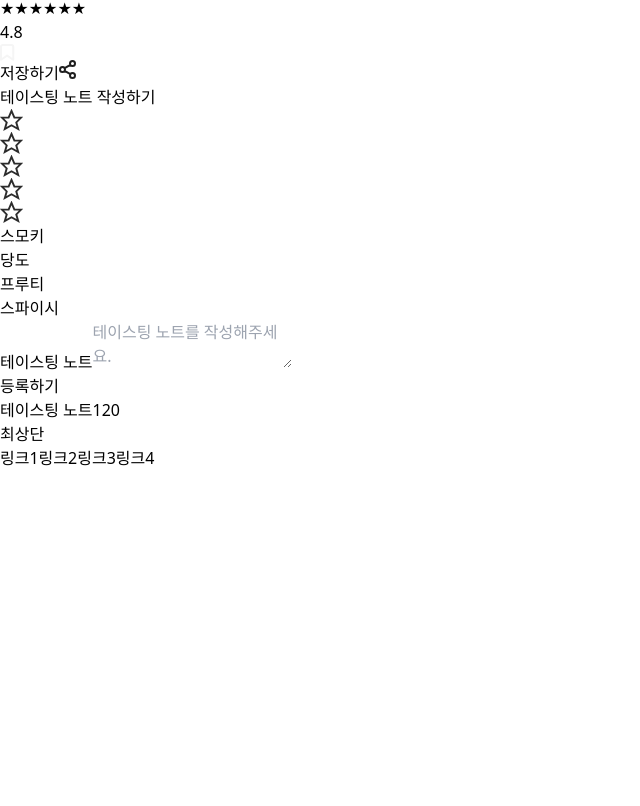
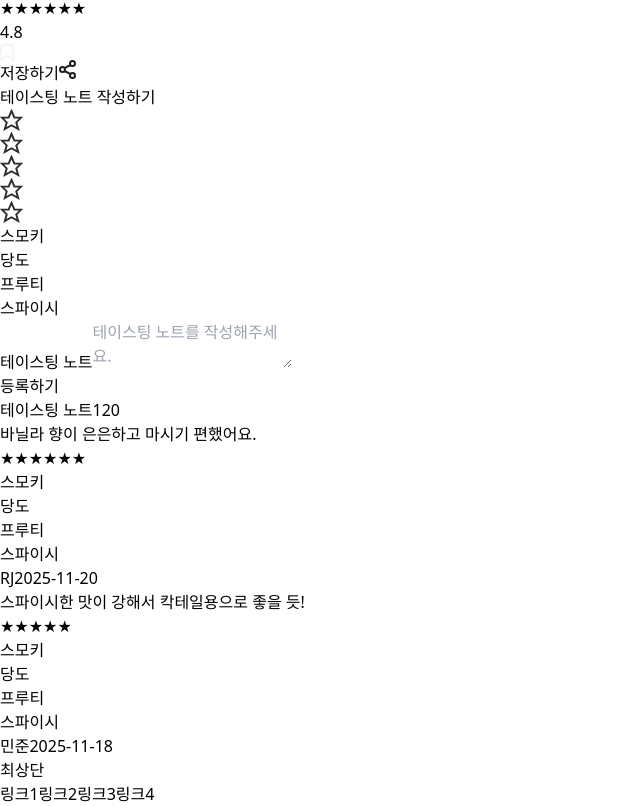
Before and after one commit to whiple-team/whiple-frontend, a React (Vite) app: page /whiskey/1 in a window 1280 px wide. Shown: the part 511-1317 px from the top of the page, without its empty margins (0-640 px from the left). Before the commit the page ends 981 px from the top, so only its background shows below. Built offline with nearby package versions, Linux system fonts and the light colour scheme.

Commit message:
add comment at whiskeyPage

```diff
--- a/src/components/ReviewCard.tsx
+++ b/src/components/ReviewCard.tsx
@@ -4,7 +4,7 @@ interface ReviewCardProps {
     id: number,
     whiskeyId : number,
     reviewText : string,
-    overallRating: 4.0,
+    overallRating: number,
     tastingNotes: {
       smoky: number,
       sweetness : number,
@@ -12,18 +12,18 @@ interface ReviewCardProps {
       spicy: number
     },
     author: string
-    createdAt: "2025-11-18"
+    createdAt: string
 }
 
 export default function ReviewCard(
-    {reviewText, tastingNotes, author, createdAt}:ReviewCardProps
+    {reviewText, tastingNotes, author, createdAt, overallRating}:ReviewCardProps
 ) {
 
     return(
         <div className="flex-shrink-0 w-[460px] h-[220px] rounded-[8px] p-6 bg-[#F5F5F5] flex flex-col justify-between">
             <div className="justify-between flex">
                 <span className="text-gray-900">{reviewText}</span>
-                <span><StarRating rating={4.5} /></span>
+                <span><StarRating rating={overallRating} /></span>
             </div>
             <div className="flex flex-col gap-4">
                 <div className="flex justify-between">
--- a/src/pages/WhiskeyPage.tsx
+++ b/src/pages/WhiskeyPage.tsx
@@ -1,4 +1,4 @@
-import { DetailCard, WriteReview } from "../components";
+import { DetailCard, WriteReview, ReviewCard } from "../components";
 import { useEffect, useState } from "react";
 import { useParams } from "react-router-dom";
 
@@ -11,11 +11,31 @@ interface Whiskey {
   tags: string[];
 }
 
+interface Review {
+    id: number;
+    whiskeyId: number;
+
+    reviewText: string;
+    overallRating: number;
+    tastingNotes: {
+        smoky: number;
+        sweetness: number;
+        fruity: number;
+        spicy: number;
+        }
+    author: string;
+    createdAt: string;
+}
+
 export default function WhiskeyPage() {
 
     const {id} = useParams();
+    const whiskeyId = Number(id);
+
     const [whiskey, setWhiskey] = useState<Whiskey | null>(null);
+    const [reviews, setReviews] = useState<Review[]>([]);
 
+    //위스키 정보 가져오기
     useEffect(() => {
         fetch("/data/whiskey.json")
         .then(res => res.json())
@@ -25,12 +45,24 @@ export default function WhiskeyPage() {
         });
     }, [id]);
 
+    //리뷰 가져오기
+    useEffect(()=>{
+        fetch("/data/Review.json")
+        .then(res => res.json())
+        .then((data: Review[]) => setReviews(data));
+    },[]);
+
+    //현재 위스키에 달린 리뷰 필터링
+    const filteredReviews = reviews.filter(
+        (r) => r.whiskeyId === whiskeyId);
+
     if (!whiskey) return <div>로딩 중...</div>;
 
 
     return(
         <div className="flex flex-col justify-center items-center gap-4 mt-10">
             <div className="flex flex-col justify-center items-center gap-10">
+                {/* 리뷰 목록 */}
                 <DetailCard
                     id={whiskey.id}
                     name={whiskey.name}
@@ -42,9 +74,29 @@ export default function WhiskeyPage() {
 
                 <WriteReview/>
             </div>
-            <div className= "flex gap-2 mt-4">
-                <span>테이스팅 노트</span>
-                <span>{whiskey.reviewCount}</span>
+            <div className= "flex flex-col justify-center items-center gap-2 mt-4">
+                <div className="flex flex-row">
+                    <span>테이스팅 노트</span>
+                    <span>{whiskey.reviewCount}</span>
+                </div>
+                <div className="flex flex-col justify-center items-center gap-4 mt-8">
+                    {filteredReviews.map((review) => (
+                        <ReviewCard
+                            key={review.id}
+                            id={review.id}
+                            whiskeyId={review.whiskeyId}
+                            reviewText={review.reviewText}
+                            overallRating={review.overallRating}
+                            tastingNotes={review.tastingNotes}
+                            author={review.author}
+                            createdAt={review.createdAt}
+                            />
+                ))}
+
+                {filteredReviews.length === 0 && (
+                    <p className="text-gray-500">아직 리뷰가 없습니다</p>
+                )}
+                </div>
             </div>
         </div>
     );
```
